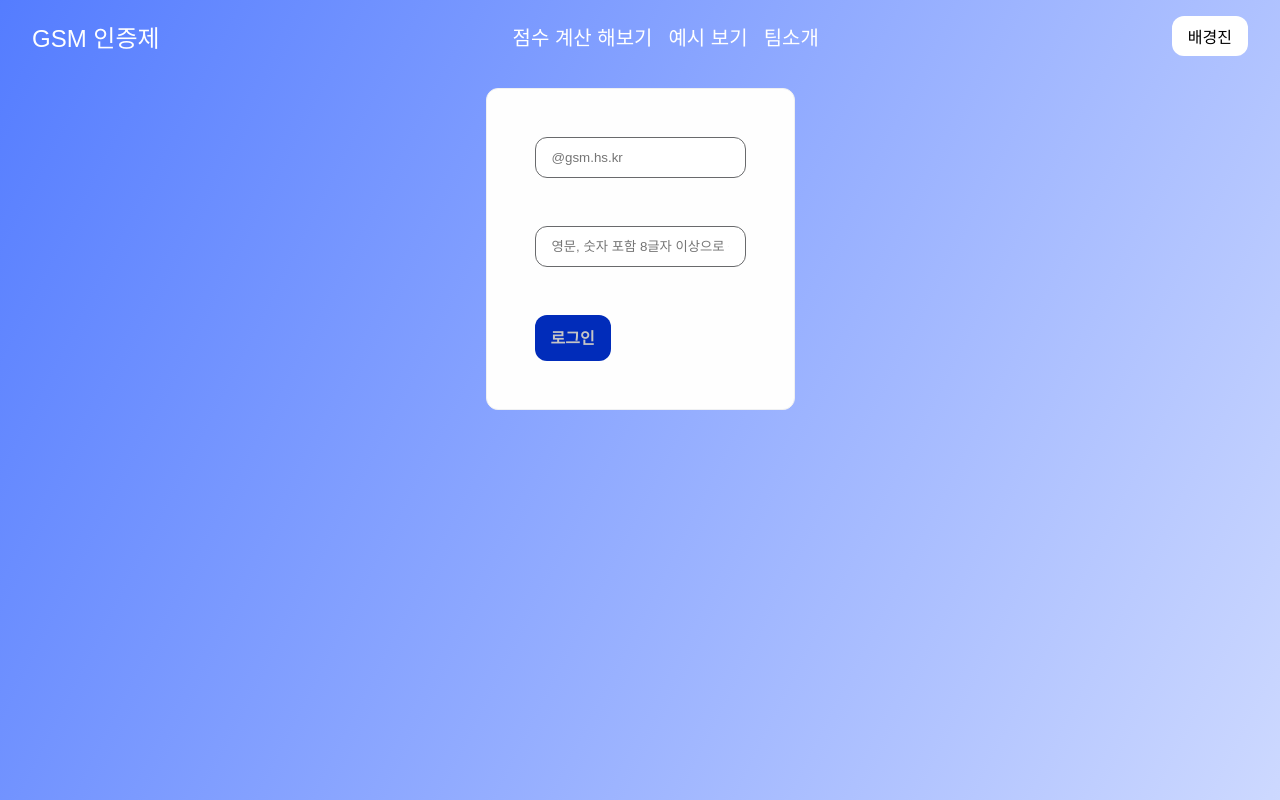
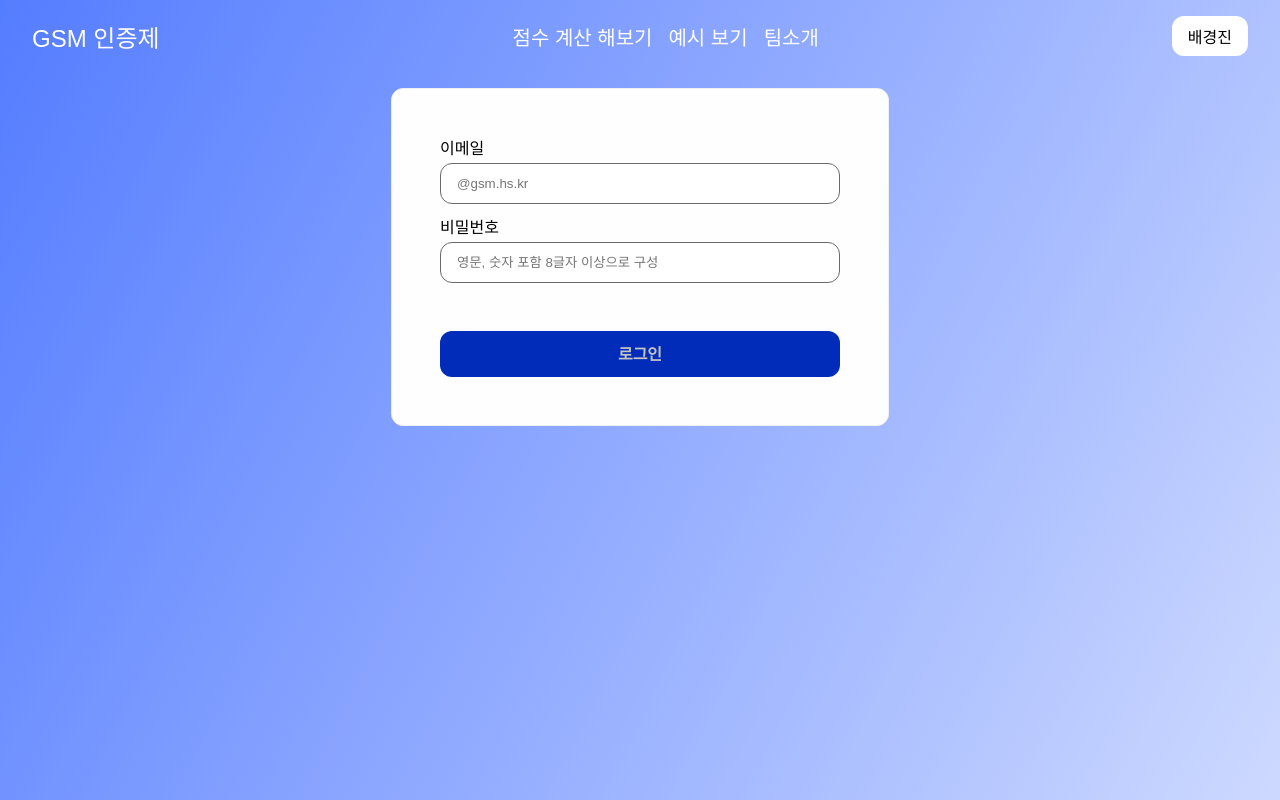
Before and after one commit to let-s-make-friends/GSMC, a React (Vite) app in the folder app/client/: page / in a window 1280 px wide. Built offline with nearby package versions, Linux system fonts and the light colour scheme; a web font is replaced by a local one.

Commit message:
💄 Update: Login

```diff
--- a/app/client/src/pages/login/login.tsx
+++ b/app/client/src/pages/login/login.tsx
@@ -30,22 +30,29 @@ const Login = () => {
     <S.Container>
       <Header />
       <S.Wrapper>
+        <S.SecondWrapper>
+          <S.InputWrapper>
+            <S.InputLabel>이메일</S.InputLabel>
             <Input
-          label="이메일"
               placeholder="@gsm.hs.kr"
               type="email"
               onChange={(e) => setEmail(e.target.value)}
             />
+          </S.InputWrapper>
 
+          <S.InputWrapper>
+            <S.InputLabel>비밀번호</S.InputLabel>
             <Input
-          label="새 비밀번호"
               placeholder="영문, 숫자 포함 8글자 이상으로 구성"
               type="password"
               onChange={(e) => setPassword(e.target.value)}
             />
+          </S.InputWrapper>
 
+        </S.SecondWrapper>
         <DefaultButton
           label="로그인"
+          fullW={true}
           active={signinActive}
           onClick={async () => {
             const res = await submitLogin(email, password);
--- a/app/client/src/pages/login/styles.ts
+++ b/app/client/src/pages/login/styles.ts
@@ -10,14 +10,38 @@ export const Container = styled.div`
 `;
 
 export const Wrapper = styled.div`
-  display: flex;
+  display: inline-flex;
+  padding: 3rem;
   flex-direction: column;
-  justify-content: center;
-
-  padding: 3rem;
+  align-items: center;
   gap: 3rem;
 
   border-radius: 0.75rem;
   border: 1px solid var(--New-group-gray-100, #eff0f2);
   background: #fefefe;
 `;
+
+export const SecondWrapper = styled.div`
+  display: flex;
+  flex-direction: column;
+  align-items: flex-start;
+  gap: 0.75rem;
+`;
+
+export const InputWrapper = styled.div`
+  display: flex;
+  flex-direction: column;
+  align-items: flex-start;
+  width: 25rem;
+  gap: 0.25rem;
+`;
+
+export const InputLabel = styled.h2`
+  color: #000;
+  text-align: center;
+  font-family: Inter;
+  font-size: 1rem;
+  font-style: normal;
+  font-weight: 500;
+  line-height: 1.375rem; /* 137.5% */
+`;
```
Lines whose indentation alone changed are shown as unchanged.
